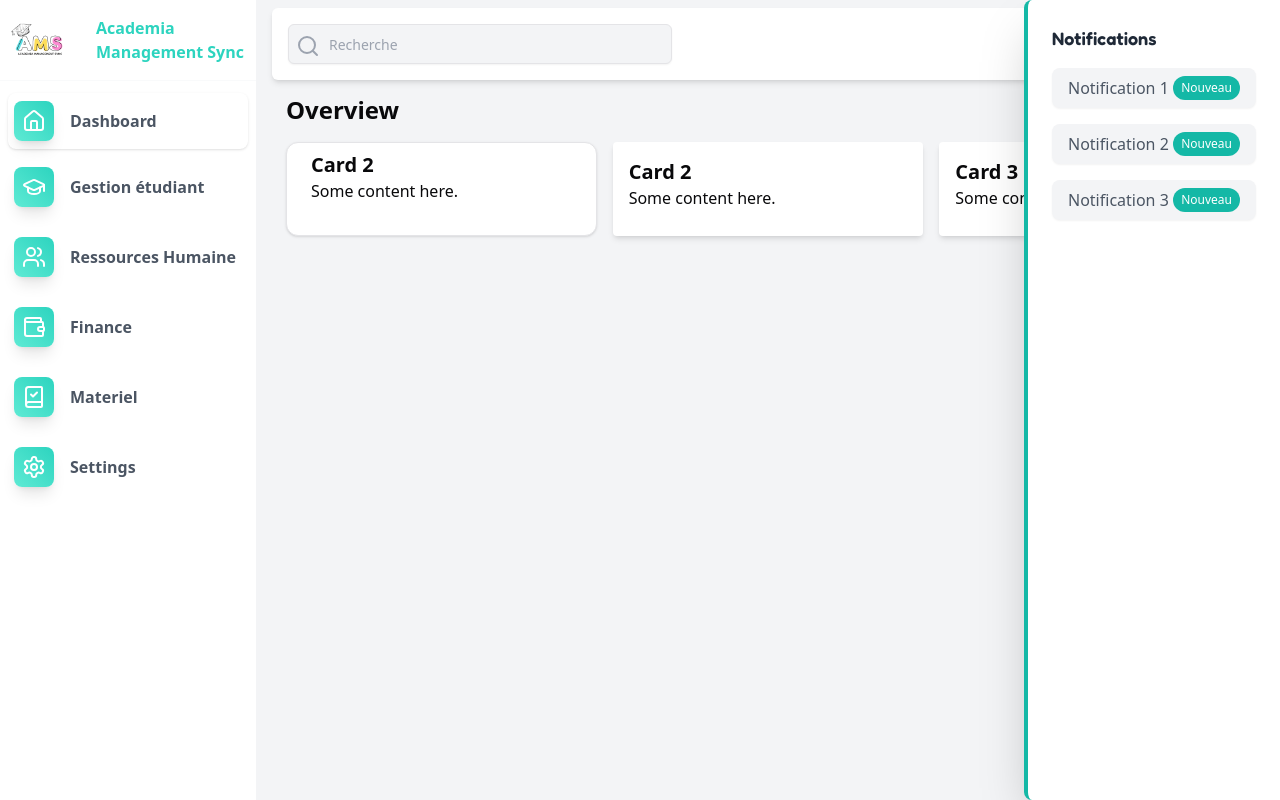
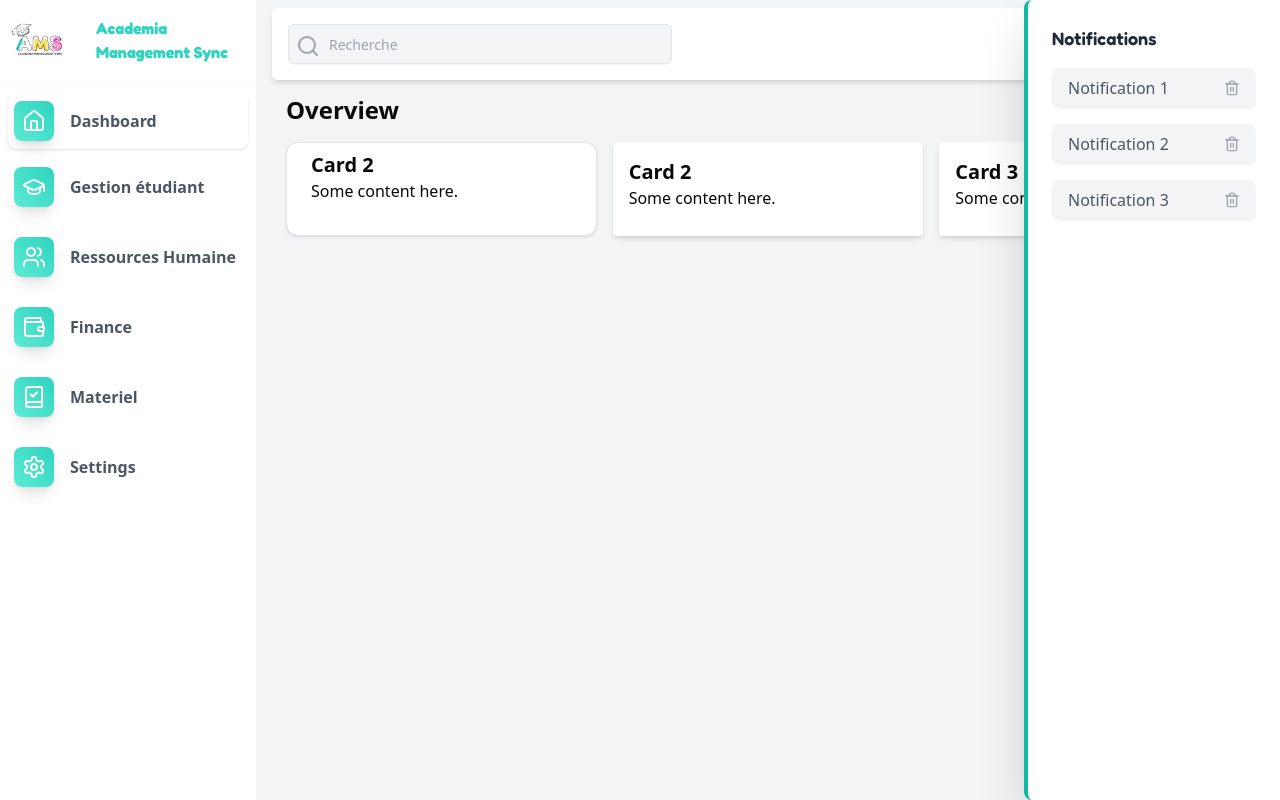
Before and after one commit to AureDulvresse/app.ams.io, a React (Vite) app: page / in a window 1280 px wide. Both pictures are taken after a click on the element 1076 px from the left and 44 px from the top of the page. Built offline with nearby package versions, Linux system fonts and the light colour scheme.

Commit message:
Modal component added

```diff
--- /dev/null
+++ b/src/components/common/Modal.tsx
@@ -0,0 +1,54 @@
+import { Button } from "@/components/ui/button";
+import {
+  Dialog,
+  DialogContent,
+  DialogDescription,
+  DialogFooter,
+  DialogHeader,
+  DialogTitle,
+  DialogTrigger,
+} from "@/components/ui/dialog";
+
+interface ModalProps {
+  isOpen: boolean;
+  onClose: () => void;
+  title: string;
+  description?: string;
+  content: React.ReactNode;
+  footer?: React.ReactNode;
+}
+
+const Modal: React.FC<ModalProps> = ({
+  isOpen,
+  onClose,
+  title,
+  description,
+  content,
+  footer,
+}) => {
+  return (
+    <Dialog open={isOpen} onOpenChange={onClose}>
+      <DialogTrigger asChild>
+        <Button variant="outline">Open Modal</Button>
+      </DialogTrigger>
+      <DialogContent className="sm:max-w-[425px]">
+        <DialogHeader>
+          <DialogTitle>{title}</DialogTitle>
+          {description && <DialogDescription>{description}</DialogDescription>}
+        </DialogHeader>
+        <div className="py-4">{content}</div>
+        <DialogFooter>
+          {footer ? (
+            footer
+          ) : (
+            <Button type="button" onClick={onClose}>
+              Close
+            </Button>
+          )}
+        </DialogFooter>
+      </DialogContent>
+    </Dialog>
+  );
+};
+
+export default Modal;
--- a/src/components/partials/Navbar.tsx
+++ b/src/components/partials/Navbar.tsx
@@ -2,14 +2,31 @@ import React, { useState } from "react";
 import { Input } from "../ui/input";
 import { Avatar } from "@radix-ui/react-avatar";
 import { AvatarFallback, AvatarImage } from "../ui/avatar";
-import { Search, Bell, MessageCircle, Moon, Sun } from "lucide-react";
+import { Search, Bell, MessageCircle, Moon, Sun, Trash2 } from "lucide-react";
 import logo from "/logo.png"; // Logo de l'utilisateur
 import schoolLogo from "/vite.svg"; // Logo de l'école
+import Modal from "@/components/ui/modal";
 
 const Navbar: React.FC = () => {
   const [isDarkMode, setIsDarkMode] = useState(false);
   const [isNotificationsOpen, setIsNotificationsOpen] = useState(false);
   const [isMessagesOpen, setIsMessagesOpen] = useState(false);
+  const [selectedNotification, setSelectedNotification] = useState<
+    string | null
+  >(null);
+  const [selectedMessage, setSelectedMessage] = useState<string | null>(null);
+
+  // Exemple de données
+  const [notifications, setNotifications] = useState([
+    "Notification 1",
+    "Notification 2",
+    "Notification 3",
+  ]);
+  const [messages, setMessages] = useState([
+    "Message 1",
+    "Message 2",
+    "Message 3",
+  ]);
 
   const toggleTheme = () => {
     setIsDarkMode(!isDarkMode);
@@ -28,6 +45,24 @@ const Navbar: React.FC = () => {
 
   const closeAsides = () => {
     setIsNotificationsOpen(false);
+    setIsMessagesOpen(false);
+  };
+
+  const handleDeleteNotification = (index: number) => {
+    setNotifications(notifications.filter((_, i) => i !== index));
+  };
+
+  const handleDeleteMessage = (index: number) => {
+    setMessages(messages.filter((_, i) => i !== index));
+  };
+
+  const openNotificationDetails = (notification: string) => {
+    setSelectedNotification(notification);
+    setIsNotificationsOpen(false);
+  };
+
+  const openMessageDetails = (message: string) => {
+    setSelectedMessage(message);
     setIsMessagesOpen(false);
   };
 
@@ -99,7 +134,7 @@ const Navbar: React.FC = () => {
         </div>
       </div>
 
-      {/* Boîte de notifications */}
+      {/* Overlay */}
       {(isNotificationsOpen || isMessagesOpen) && (
         <div
           className="fixed inset-0 bg-transparent z-40"
@@ -107,36 +142,33 @@ const Navbar: React.FC = () => {
         ></div>
       )}
 
+      {/* Boîte de notifications */}
       {isNotificationsOpen && (
         <aside className="fixed right-0 top-0 h-full w-64 bg-white dark:bg-gray-800 shadow-2xl p-6 rounded-l-lg transition-transform transform translate-x-0 border-l-4 border-teal-500 dark:border-teal-400 z-50">
           <h2 className="text-lg font-fredoka font-semibold mb-4 text-gray-800 dark:text-gray-100">
             Notifications
           </h2>
           <ul className="space-y-4">
-            <li className="flex items-center justify-between bg-gray-100 dark:bg-gray-700 px-4 py-2 rounded-lg shadow-sm hover:bg-teal-50 dark:hover:bg-teal-900 transition-all">
-              <span className="text-gray-600 dark:text-gray-300">
-                Notification 1
-              </span>
-              <span className="bg-teal-500 text-white text-xs px-2 py-1 rounded-full">
-                Nouveau
-              </span>
-            </li>
-            <li className="flex items-center justify-between bg-gray-100 dark:bg-gray-700 px-4 py-2 rounded-lg shadow-sm hover:bg-teal-50 dark:hover:bg-teal-900 transition-all">
-              <span className="text-gray-600 dark:text-gray-300">
-                Notification 2
-              </span>
-              <span className="bg-teal-500 text-white text-xs px-2 py-1 rounded-full">
-                Nouveau
-              </span>
-            </li>
-            <li className="flex items-center justify-between bg-gray-100 dark:bg-gray-700 px-4 py-2 rounded-lg shadow-sm hover:bg-teal-50 dark:hover:bg-teal-900 transition-all">
-              <span className="text-gray-600 dark:text-gray-300">
-                Notification 3
-              </span>
-              <span className="bg-teal-500 text-white text-xs px-2 py-1 rounded-full">
-                Nouveau
-              </span>
-            </li>
+            {notifications.map((notification, index) => (
+              <li
+                key={index}
+                className="relative flex items-center justify-between bg-gray-100 dark:bg-gray-700 px-4 py-2 rounded-lg shadow-sm hover:bg-teal-50 dark:hover:bg-teal-900 transition-all"
+              >
+                <span
+                  className="text-gray-600 dark:text-gray-300 cursor-pointer"
+                  onClick={() => openNotificationDetails(notification)}
+                >
+                  {notification}
+                </span>
+                <button
+                  className="absolute top-1/2 right-4 transform -translate-y-1/2 text-gray-400 dark:text-gray-500 hover:text-red-600 dark:hover:text-red-400 transition-colors"
+                  onClick={() => handleDeleteNotification(index)}
+                  title="supprimer"
+                >
+                  <Trash2 size={16} />
+                </button>
+              </li>
+            ))}
           </ul>
         </aside>
       )}
@@ -148,11 +180,56 @@ const Navbar: React.FC = () => {
             Messages
           </h2>
           <ul className="space-y-4">
-            <li className="text-gray-600 dark:text-gray-300">Message 1</li>
-            <li className="text-gray-600 dark:text-gray-300">Message 2</li>
-            <li className="text-gray-600 dark:text-gray-300">Message 3</li>
+            {messages.map((message, index) => (
+              <li
+                key={index}
+                className="relative flex items-center justify-between bg-gray-100 dark:bg-gray-700 px-4 py-2 rounded-lg shadow-sm hover:bg-teal-50 dark:hover:bg-teal-900 transition-all"
+              >
+                <span
+                  className="text-gray-600 dark:text-gray-300 cursor-pointer"
+                  onClick={() => openMessageDetails(message)}
+                >
+                  {message}
+                </span>
+                <button
+                  className="absolute top-1/2 right-4 transform -translate-y-1/2 text-gray-400 dark:text-gray-500 hover:text-red-600 dark:hover:text-red-400 transition-colors"
+                  onClick={() => handleDeleteMessage(index)}
+                  title="supprimer"
+                >
+                  <Trash2 size={16} />
+                </button>
+              </li>
+            ))}
           </ul>
         </aside>
+      )}
+
+      {/* Modal pour les notifications */}
+      {selectedNotification && (
+        <Modal
+          isOpen={!!selectedNotification}
+          onClose={() => setSelectedNotification(null)}
+          title="Notification Details"
+          description="Here are the details of the selected notification."
+          content={<p>{selectedNotification}</p>}
+          footer={
+            <Button onClick={() => setSelectedNotification(null)}>Close</Button>
+          }
+        />
+      )}
+
+      {/* Modal pour les messages */}
+      {selectedMessage && (
+        <Modal
+          isOpen={!!selectedMessage}
+          onClose={() => setSelectedMessage(null)}
+          title="Message Details"
+          description="Here are the details of the selected message."
+          content={<p>{selectedMessage}</p>}
+          footer={
+            <Button onClick={() => setSelectedMessage(null)}>Close</Button>
+          }
+        />
       )}
     </div>
   );
--- a/src/components/partials/sidebar.tsx
+++ b/src/components/partials/sidebar.tsx
@@ -14,7 +14,7 @@ const Sidebar: React.FC = () => {
     <div className="w-64 h-full bg-white dark:bg-gray-800 text-gray-600 shadow">
       <div className="flex items-center gap-4 border-b border-b-gray-50">
         <img src={logo} className="w-20 h-auto" alt="logo" />
-        <h1 className="text-base font-bold text-teal-400">
+        <h1 className="text-base font-bold text-teal-400 font-fredoka">
           Academia Management Sync
         </h1>
       </div>
```
